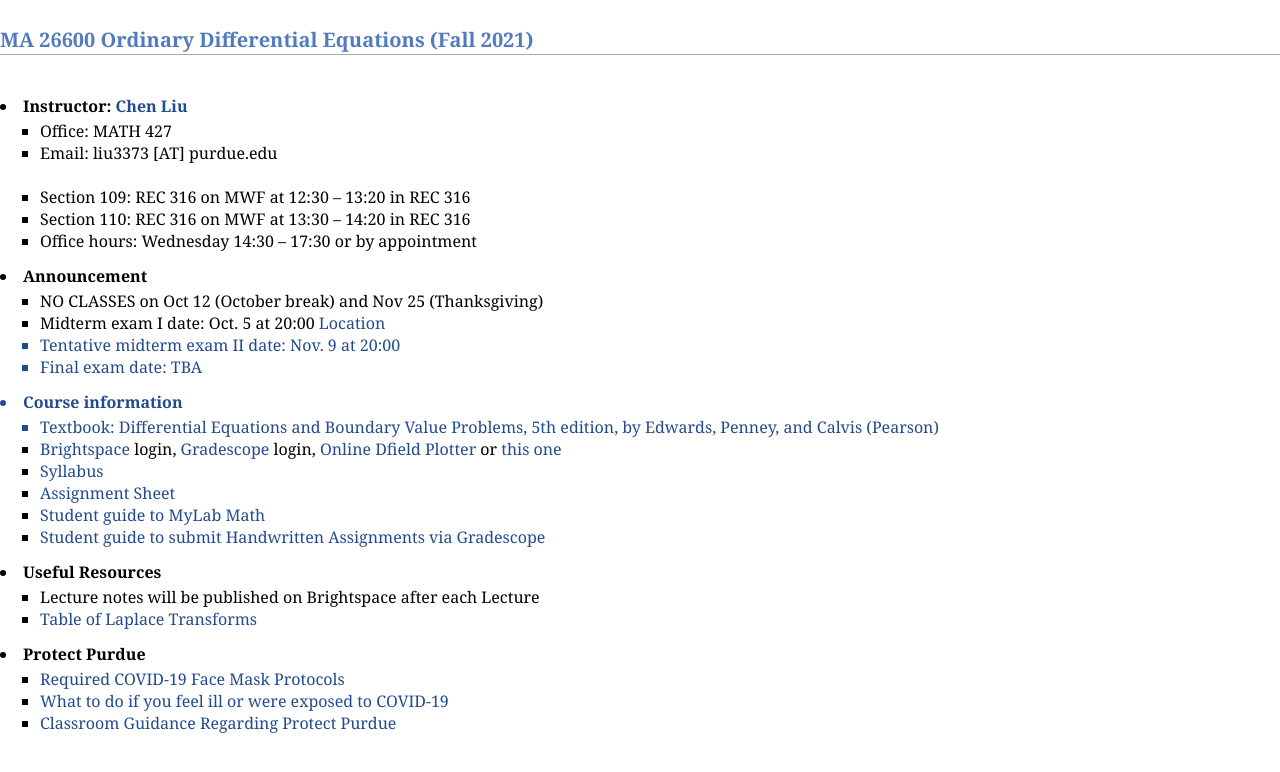
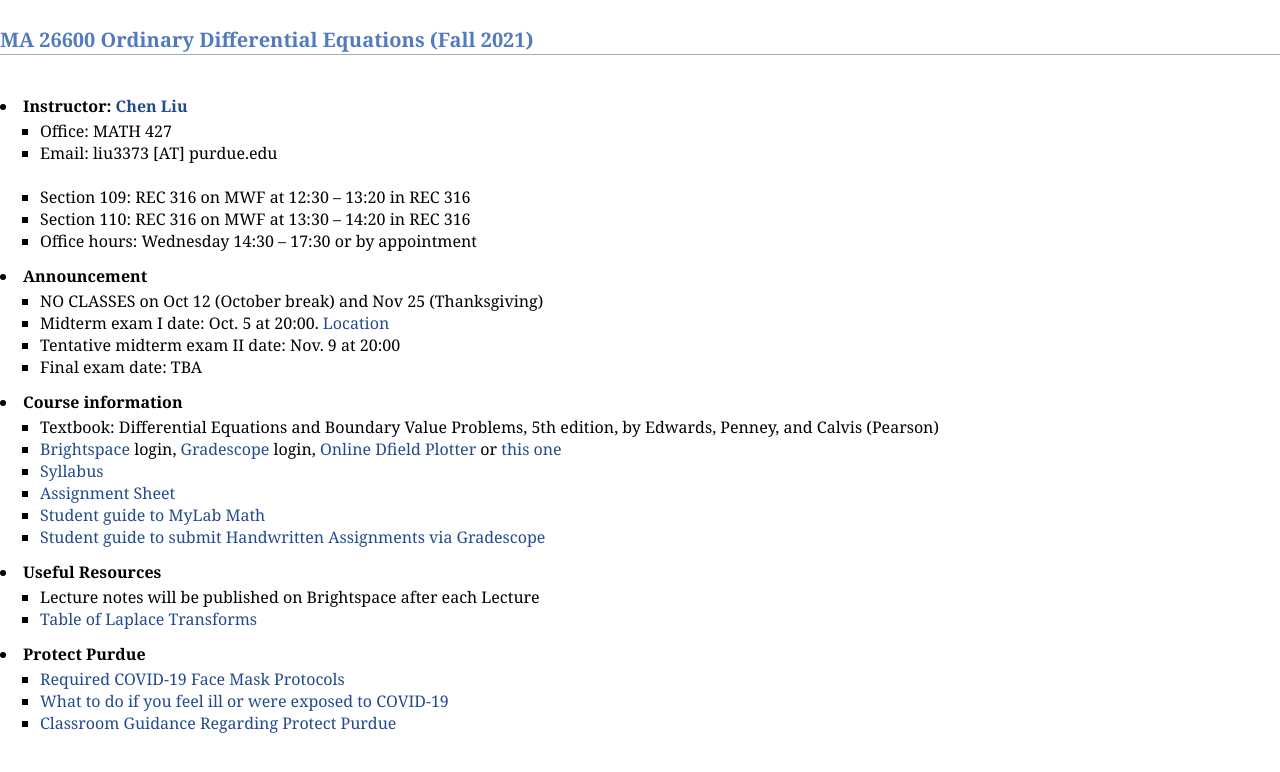
Before and after one commit to cl59/cl59.github.io, a plain HTML site: page Courses/MA266/MA266.html in a window 1280 px wide. Drawn offline with Linux system fonts and the light colour scheme; files that its build step writes are made by us from their sources.

Commit message:
update 2021 Fall MA266 midterm info

```diff
--- a/Courses/MA266/MA266.html
+++ b/Courses/MA266/MA266.html
@@ -27,7 +27,7 @@
 <li><b>Announcement</b></li>
 <ul>
 <li>NO CLASSES on Oct 12 (October break) and Nov 25 (Thanksgiving)</li>
-<li>Midterm exam I date: Oct. 5 at 20:00 <a href="https://www.math.purdue.edu/academic/courses/semester/202210/ma26600/resources/MA26600-EX1-F21-COMBINED-LAYOUTS.pdf">Location</li>
+<li>Midterm exam I date: Oct. 5 at 20:00. <a href="https://www.math.purdue.edu/academic/courses/semester/202210/ma26600/resources/MA26600-EX1-F21-COMBINED-LAYOUTS.pdf">Location</a> </li>
 <li>Tentative midterm exam II date: Nov. 9 at 20:00 </li>
 <li>Final exam date: TBA</li>
 </ul>
```
